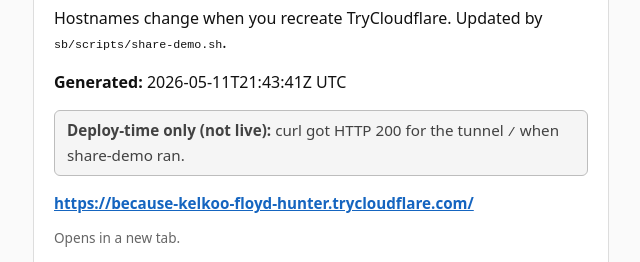
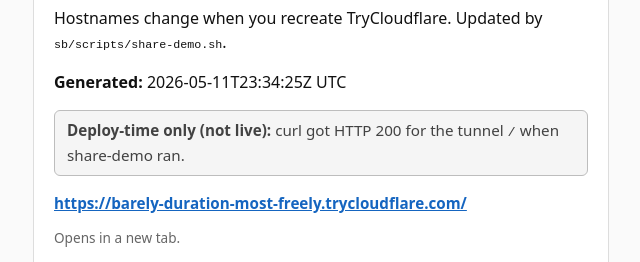
Before and after one commit to psycho789/sb-tunnel, a plain HTML site: page index.html in a window 1280 px wide. Shown: the part 138-400 px from the top of the page, without its empty margins (319-959 px from the left). Drawn offline with Linux system fonts and the light colour scheme; no server answers.

Commit message:
share-demo tunnel 2026-05-11T23:34:25Z

```diff
--- a/index.html
+++ b/index.html
@@ -25,10 +25,10 @@
   <div class="card">
     <h1>SizeNova tunnel</h1>
     <p>Hostnames change when you recreate TryCloudflare. Updated by <code>sb/scripts/share-demo.sh</code>.</p>
-    <p><strong>Generated:</strong> 2026-05-11T21:43:41Z UTC</p>
+    <p><strong>Generated:</strong> 2026-05-11T23:34:25Z UTC</p>
     <p class="badge meta"><strong>Deploy-time only (not live):</strong> curl got HTTP 200 for the tunnel <code>/</code> when share-demo ran.</p>
     <p class="tunnel-url">
-      <a href="https://because-kelkoo-floyd-hunter.trycloudflare.com/" target="_blank" rel="noopener noreferrer">https://because-kelkoo-floyd-hunter.trycloudflare.com/</a>
+      <a href="https://barely-duration-most-freely.trycloudflare.com/" target="_blank" rel="noopener noreferrer">https://barely-duration-most-freely.trycloudflare.com/</a>
     </p>
     <p class="muted" style="font-size:0.85rem;color:#666;">Opens in a new tab.</p>
     <div class="live">
@@ -44,7 +44,7 @@
   </footer>
   <script>
 (function () {
-  const WEB = "https://because-kelkoo-floyd-hunter.trycloudflare.com";
+  const WEB = "https://barely-duration-most-freely.trycloudflare.com";
 
   function setWeb(text, ok) {
     const el = document.getElementById("live-web");
```
